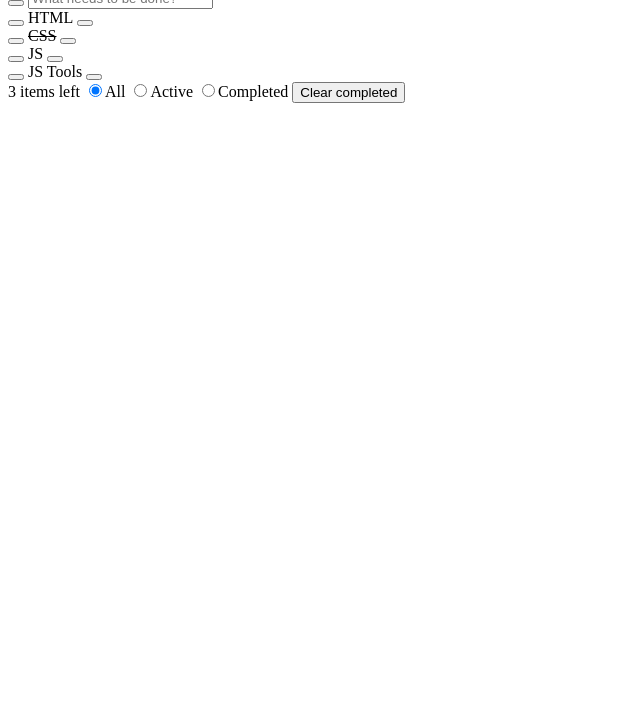
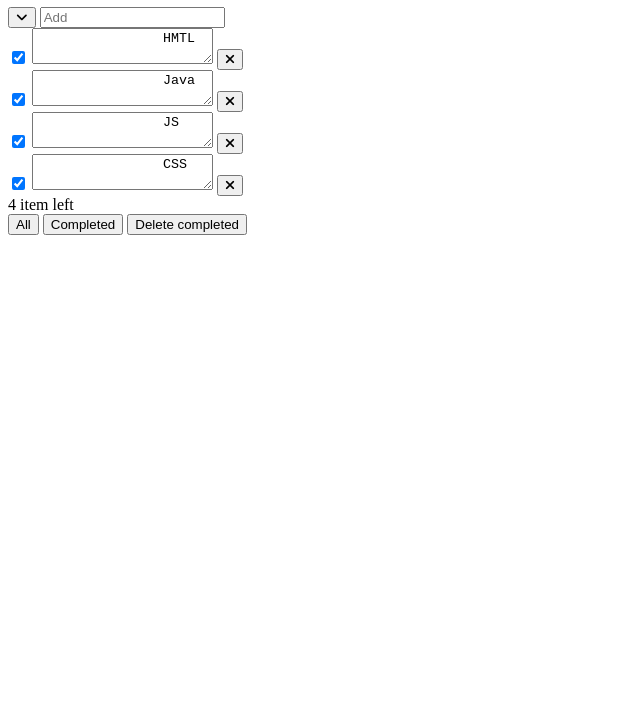
Before and after one commit to GSkoba/Grisha_Skobelev, a plain HTML site: page todo.html in a window 1280 px wide. Shown: the part 73-800 px from the top of the page, without its empty margins (0-640 px from the left). Drawn offline with Linux system fonts and the light colour scheme.

Commit message:
Update todo.html

```diff
--- a/todo.html
+++ b/todo.html
@@ -3,46 +3,72 @@
 <head>
     <meta charset="utf-8">
     <title>Todos</title>
+    <script src="https://use.fontawesome.com/720f923d2a.js"></script>
 </head>
 <body>
-<div  class="name_of_app">
-        <h4>Todos</h4>
+<div  class="todo-header">
+    <h1 class="todos-title">Todos</h1>
 </div>
-    <div class="contend_card">
-        <div class="input_metod">
-            <button name="select_all_button"></button>
-                <input type="text" placeholder="What needs to be done?" />
+<div class="todos-main">
+    <div class="todos-add">
+        <button class="todo-add_select-all" aria-label="Mark all as done"><i class="fa fa-angle-down" aria-hidden="true"></i>
+        </button>
+        <input class="todo-add_input" placeholder="Add" aria-label="Field add todo" />
+    </div>
+    <div class="todos-list">
+        <div class="todo-item_ready">
+            <input type="checkbox" checked = "checked"
+                   class="todo-item_ready-mark" aria-label="All not done"/>
+            <textarea class="todo-item_text">
+                HMTL
+            </textarea>
+
+            <button class="todo-item_remove" aria-label="Delete todo item"><i class="fa fa-times"></i></button>
         </div>
-        <div class="item_card">
-            <div class="item">
-                <button class="complete"></button>
-                HTML
-                <button class="cancle"></button>
-            </div>
-            <div class="item">
-                <button class="complete"></button>
-                <del> CSS</del>
-                <button class="cancle"></button>
-            </div>
-            <div class="item">
-                <button class="complete"></button>
+        <div class="todo-item_ready">
+            <input type="checkbox" checked = "checked"
+                   class="todo-item_ready-mark" aria-label="All not done"/>
+            <textarea class="todo-item_text">
+                Java
+            </textarea>
+            <button class="todo-item_remove" aria-label="Delete todo item"><i class="fa fa-times"></i>
+            </button>
+        </div>
+        <div class="todo-item_ready">
+            <input type="checkbox" checked = "checked"
+                   class="todo-item_ready-mark" aria-label="All not done"/>
+            <textarea class="todo-item_text">
                 JS
-                <button class="cancle"></button>
-            </div>
-            <div class="item">
-                <button class="complete"></button>
-                JS Tools
-                <button class="cancle"></button>
-            </div>
+            </textarea>
+            <button class="todo-item_remove" aria-label="Delete todo item"><i class="fa fa-times"></i></button>
         </div>
-
-    <div class="control_status_item">
-                3 items left
-            <input type="radio" class = "all"  checked/>All
-            <input type="radio" class="active" />Active
-            <input type="radio" class="what_willbe_done" />Completed
-            <button class="clear_all_button">Clear completed</button>
+        <div class="todo-item_ready">
+            <input type="checkbox" checked = "checked"
+                   class="todo-item_ready-mark" aria-label="All not done"/>
+            <textarea class="todo-item_text">
+                CSS
+            </textarea>
+            <button class="todo-item_remove" aria-label="Delete todo item"><i class="fa fa-times"></i></button>
+        </div>
     </div>
+    <div class="todos-actions-bar">
+        <div class="todo-actions-bar_counter" aria-label="Count of not done todo">
+            4 item left
+        </div>
+        <div class="todo-filters" >
+            <button class="todo-filter_active"
+                    aria-label="Filter: show all">
+                All
+            </button>
+            <button class="todos-filter"
+                    aria-label="Filter: show completed">
+                Completed
+            </button>
+            <button class="todos-actions-bar_clear-completed">
+                Delete completed
+            </button>
+        </div>
     </div>
+</div>
 </body>
 </html>
```
